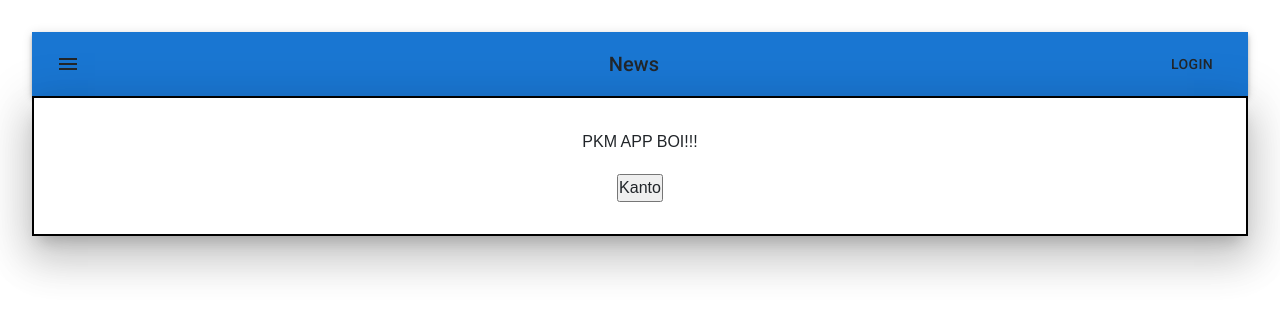
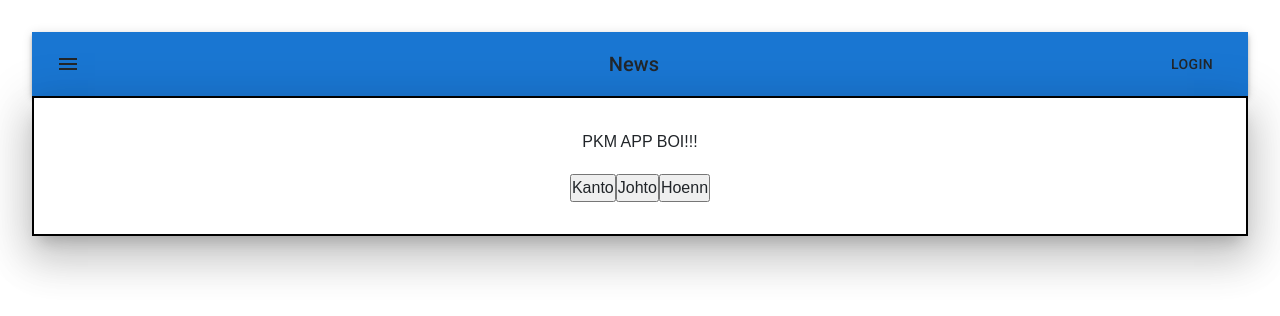
Before and after one commit to johnnyblaze993/app-template-clone02-, a React (Vite) app in the folder frontend/: page / in a window 1280 px wide. Shown: the top 316 px of the page. Built offline with nearby package versions, Linux system fonts and the light colour scheme.

Commit message:
Refactor PokemonList component to fetch and display pokemons by region

```diff
--- a/frontend/src/components/PokemonList.jsx
+++ b/frontend/src/components/PokemonList.jsx
@@ -27,21 +27,36 @@ const PokemonList = () => {
 	const [hasMore, setHasMore] = useState(true);
 	const [open, setOpen] = useState(false);
 	const [progress, setProgress] = useState(0);
+	const [currentRegion, setCurrentRegion] = useState(null);
 
 	// TODO seperate out the fetch so that we can reuse for other regions
 	// TODO create a variable for the number of pokemon in each region so we know when to stop. this can be  aconstant in its own file really. but keep in here for now.
 	// TODO create tests for this component
-	const fetchPokemons = async () => {
-		if (pokemons.length >= 151) {
+
+	const REGION_RANGES = {
+		Kanto: { start: 1, end: 151 },
+		Johto: { start: 152, end: 251 },
+		Hoenn: { start: 252, end: 386 },
+	};
+
+	const fetchRegionPokemons = async (region) => {
+		const regionRange = REGION_RANGES[region];
+		const totalPokemonInRegion = regionRange.end - regionRange.start + 1;
+		const alreadyFetched = pokemons.length;
+
+		if (alreadyFetched >= totalPokemonInRegion) {
 			setHasMore(false);
 			return;
 		}
 
 		setLoading(true);
 		try {
-			const limit = Math.min(10, 151 - pokemons.length);
+			const limit = Math.min(10, totalPokemonInRegion - alreadyFetched);
+			// Calculate offset based on the region's starting point
+			const calculatedOffset = regionRange.start - 1 + alreadyFetched;
+
 			const response = await axios.get(
-				`https://pokeapi.co/api/v2/pokemon?limit=${limit}&offset=${offset}`
+				`https://pokeapi.co/api/v2/pokemon?limit=${limit}&offset=${calculatedOffset}`
 			);
 			setPokemons((prev) => [
 				...prev,
@@ -50,32 +65,87 @@ const PokemonList = () => {
 					url: item.url,
 				})),
 			]);
-			setOffset((prevOffset) => prevOffset + limit);
-			// Update progress
-			setProgress(((pokemons.length + limit) / 151) * 100);
+			setOffset(calculatedOffset + limit);
+			setProgress(((alreadyFetched + limit) / totalPokemonInRegion) * 100);
 		} catch (error) {
 			console.error("Error fetching data: ", error);
 		}
 		setLoading(false);
 	};
 
-	const handleKantoClick = () => {
+	const handleRegionClick = (region) => {
+		setPokemons([]);
+		setProgress(0);
 		setOpen(true);
-		if (pokemons.length === 0) {
-			fetchPokemons();
+		setCurrentRegion(region);
+		fetchRegionPokemons(region);
+	};
+
+	const fetchMoreData = () => {
+		if (currentRegion) {
+			fetchRegionPokemons(currentRegion, offset, pokemons);
 		}
 	};
 
-	const fetchMoreData = () => {
-		fetchPokemons();
+	const handleModalClose = () => {
+		// Resetting states when modal is closed
+		setOpen(false);
+		setPokemons([]);
+		setOffset(0);
+		setProgress(0);
+		setCurrentRegion(null);
+		setHasMore(true);
 	};
+	// const fetchPokemons = async () => {
+	// 	if (pokemons.length >= 151) {
+	// 		setHasMore(false);
+	// 		return;
+	// 	}
+
+	// 	setLoading(true);
+	// 	try {
+	// 		const limit = Math.min(10, 151 - pokemons.length);
+	// 		const response = await axios.get(
+	// 			`https://pokeapi.co/api/v2/pokemon?limit=${limit}&offset=${offset}`
+	// 		);
+	// 		setPokemons((prev) => [
+	// 			...prev,
+	// 			...response.data.results.map((item) => ({
+	// 				name: item.name,
+	// 				url: item.url,
+	// 			})),
+	// 		]);
+	// 		setOffset((prevOffset) => prevOffset + limit);
+	// 		// Update progress
+	// 		setProgress(((pokemons.length + limit) / 151) * 100);
+	// 	} catch (error) {
+	// 		console.error("Error fetching data: ", error);
+	// 	}
+	// 	setLoading(false);
+	// };
+
+	// const handleKantoClick = () => {
+	// 	setOpen(true);
+	// 	if (pokemons.length === 0) {
+	// 		fetchPokemons();
+	// 	}
+	// };
+
+	// const fetchMoreData = () => {
+	// 	fetchPokemons();
+	// };
 
 	return (
 		<div>
-			<button onClick={handleKantoClick}>Kanto</button>
+			{/* <button onClick={handleKantoClick}>Kanto</button> */}
+			{Object.keys(REGION_RANGES).map((region) => (
+				<button key={region} onClick={() => handleRegionClick(region)}>
+					{region}
+				</button>
+			))}
 			<Modal
 				open={open}
-				onClose={() => setOpen(false)}
+				onClose={handleModalClose}
 				aria-labelledby="pokemon-modal-title"
 				aria-describedby="pokemon-modal-description"
 			>
```
